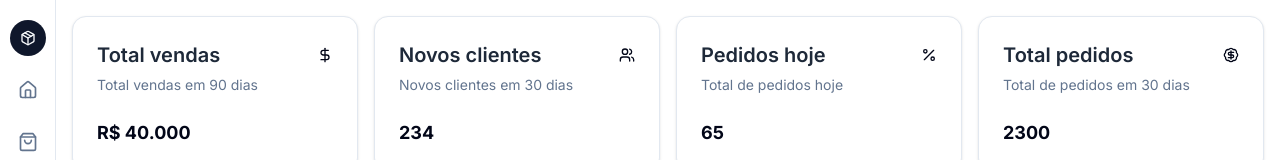
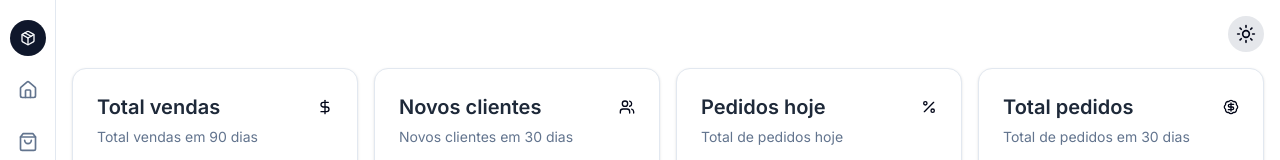
Before and after one commit to SamuelRicardos/projeto-dashboard, a Next.js app: page /dashboard in a window 1280 px wide. Shown: the top 160 px of the page. Built offline with nearby package versions, Linux system fonts and the light colour scheme; no server answers; sample sign-in values are in the browser's storage.

Commit message:
adicao do zustand e do modo dark/light

```diff
--- a/package.json
+++ b/package.json
@@ -25,7 +25,8 @@
     "recharts": "^2.15.1",
     "sonner": "^2.0.2",
     "tailwind-merge": "^3.0.2",
-    "tw-animate-css": "^1.2.4"
+    "tw-animate-css": "^1.2.4",
+    "zustand": "^5.0.3"
   },
   "devDependencies": {
     "@tailwindcss/postcss": "^4",
--- a/src/app/dashboard/page.tsx
+++ b/src/app/dashboard/page.tsx
@@ -9,6 +9,7 @@ import { onAuthStateChanged } from "firebase/auth";
 import { Card, CardContent, CardDescription, CardHeader, CardTitle } from "@/components/ui/card";
 import { BadgeDollarSign, DollarSign, Percent, Users } from "lucide-react";
 import { Sidebar } from '@/components/sidebar';
+import ThemeToggle from '@/components/tema';
 
 export default function Dashboard() {
 
@@ -34,15 +35,18 @@ export default function Dashboard() {
 
   return (
     <main className="sm:ml-14 p-4">
-    <Sidebar/>
+      <Sidebar />
+      <div className="flex justify-end mb-4">
+        <ThemeToggle />
+      </div>
       <section className="grid grid-cols-2 lg:grid-cols-4 gap-4">
         <Card>
           <CardHeader>
             <div className="flex items-center justify-center">
-            <CardTitle className="text-lg sm:text-xl text-gray-800 select-none">
+              <CardTitle className="text-lg sm:text-xl text-gray-800 dark:text-white select-none">
                 Total vendas
               </CardTitle>
-            <DollarSign className="ml-auto w-4 h-4"/>
+              <DollarSign className="ml-auto w-4 h-4" />
             </div>
 
             <CardDescription>
@@ -58,10 +62,10 @@ export default function Dashboard() {
         <Card>
           <CardHeader>
             <div className="flex items-center justify-center">
-            <CardTitle className="text-lg sm:text-xl text-gray-800 select-none">
+              <CardTitle className="text-lg sm:text-xl text-gray-800 dark:text-white select-none">
                 Novos clientes
               </CardTitle>
-            <Users className="ml-auto w-4 h-4"/>
+              <Users className="ml-auto w-4 h-4" />
             </div>
 
             <CardDescription>
@@ -77,10 +81,10 @@ export default function Dashboard() {
         <Card>
           <CardHeader>
             <div className="flex items-center justify-center">
-            <CardTitle className="text-lg sm:text-xl text-gray-800 select-none">
+              <CardTitle className="text-lg sm:text-xl text-gray-800 dark:text-white select-none">
                 Pedidos hoje
               </CardTitle>
-            <Percent className="ml-auto w-4 h-4"/>
+              <Percent className="ml-auto w-4 h-4" />
             </div>
 
             <CardDescription>
@@ -96,10 +100,10 @@ export default function Dashboard() {
         <Card>
           <CardHeader>
             <div className="flex items-center justify-center">
-            <CardTitle className="text-lg sm:text-xl text-gray-800 select-none">
+              <CardTitle className="text-lg sm:text-xl text-gray-800 dark:text-white select-none">
                 Total pedidos
               </CardTitle>
-            <BadgeDollarSign className="ml-auto w-4 h-4"/>
+              <BadgeDollarSign className="ml-auto w-4 h-4" />
             </div>
 
             <CardDescription>
@@ -115,7 +119,7 @@ export default function Dashboard() {
 
       <section className="mt-4 flex flex-col md:flex-row gap-4">
         <ChartOverview></ChartOverview>
-      <Sales/>
+        <Sales />
       </section>
     </main>
   )
--- a/src/components/chart/index.tsx
+++ b/src/components/chart/index.tsx
@@ -31,7 +31,7 @@ export function ChartOverview() {
         <Card className="w-full md:w-1/2 md:max-w-[600px]">
             <CardHeader>
                 <div className="flex items-center justify-center">
-                    <CardTitle className="text-lg sm:text-xl text-gray-800">
+                    <CardTitle className="text-lg sm:text-xl text-gray-800 dark:text-white select-none">
                         Overview vendas
                     </CardTitle>
                     <DollarSign className="ml-auto w-4 h-4"></DollarSign>
--- a/src/components/sales/index.tsx
+++ b/src/components/sales/index.tsx
@@ -7,7 +7,7 @@ export function Sales() {
         <Card className="flex-1">
             <CardHeader>
                 <div className="flex items-center justify-center">
-                    <CardTitle className="text-lg sm:text-xl text-gray-800">
+                    <CardTitle className="text-lg sm:text-xl text-gray-800 dark:text-white select-none">
                         Últimos clientes
                     </CardTitle>
                     <CircleDollarSign className="ml-auto w-4 h-4"></CircleDollarSign>
--- /dev/null
+++ b/src/components/store/themeStore.ts
@@ -0,0 +1,24 @@
+import { create } from "zustand";
+import { persist } from "zustand/middleware";
+
+interface ThemeState {
+  theme: "light" | "dark";
+  toggleTheme: () => void;
+}
+
+export const useThemeStore = create<ThemeState>()(
+  persist(
+    (set, get) => ({
+      theme: "light",
+      toggleTheme: () => {
+        const newTheme = get().theme === "light" ? "dark" : "light";
+        set({ theme: newTheme });
+
+        if (typeof window !== "undefined") {
+          document.documentElement.classList.toggle("dark", newTheme === "dark");
+        }
+      },
+    }),
+    { name: "theme-storage" }
+  )
+);
--- /dev/null
+++ b/src/components/tema/index.tsx
@@ -0,0 +1,17 @@
+"use client";
+
+import { useThemeStore } from "@/components/store/themeStore";
+import { Moon, Sun } from "lucide-react";
+
+export default function ThemeToggle() {
+  const { theme, toggleTheme } = useThemeStore();
+
+  return (
+    <button
+      onClick={toggleTheme}
+      className="p-2 rounded-full bg-gray-200 dark:bg-gray-800 transition"
+    >
+      {theme === "light" ? <Sun className="w-5 h-5" /> : <Moon className="w-5 h-5" />}
+    </button>
+  );
+}
```
Also changed, not shown: 1 other file (tests, documents, lock files or other folders). Lines whose indentation alone changed are shown as unchanged.
